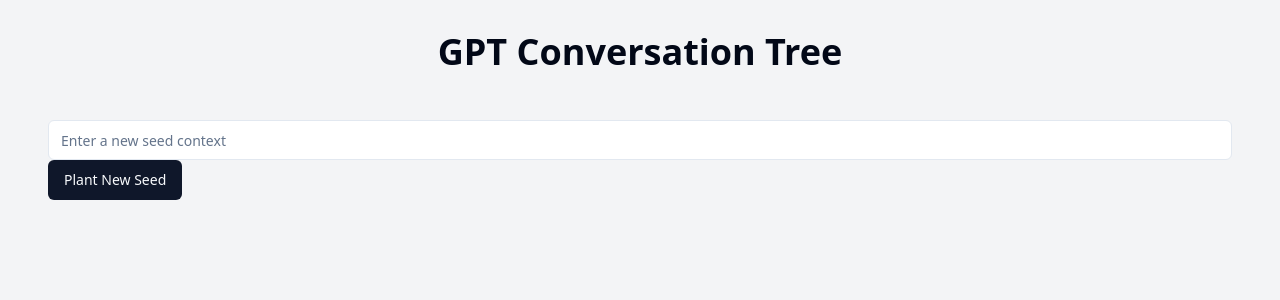
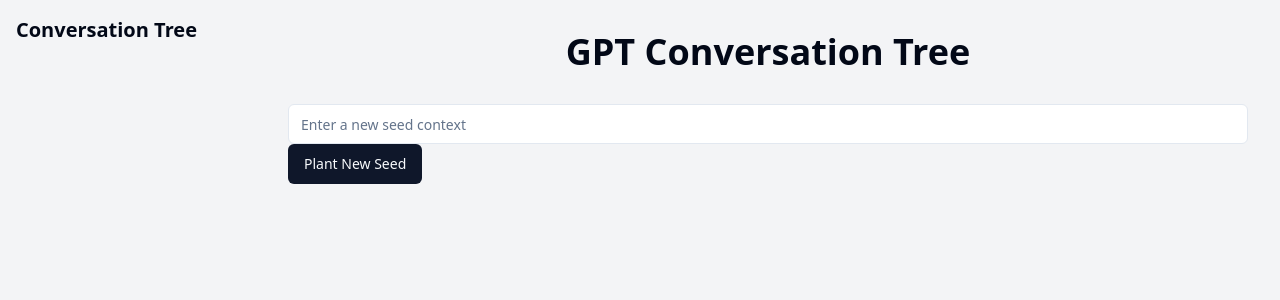
Before and after one commit to rileylemm/tree-of-contexts, a React (Vite) app: page / in a window 1280 px wide. Shown: the top 300 px of the page. Built offline with nearby package versions, Linux system fonts and the light colour scheme.

Commit message:
Add sidebar for tree structure
Implement a sidebar to display the seed, tree structure, and branches in the application.
[skip gpt_engineer]

```diff
--- /dev/null
+++ b/src/components/Sidebar.jsx
@@ -0,0 +1,33 @@
+import React from 'react';
+import { Scroll, GitBranch } from 'lucide-react';
+
+const Sidebar = ({ trees }) => {
+  return (
+    <div className="w-64 bg-gray-100 p-4 h-screen overflow-y-auto">
+      <h2 className="text-xl font-bold mb-4">Conversation Tree</h2>
+      {trees.map((tree) => (
+        <div key={tree.id} className="mb-4">
+          <div className="flex items-center mb-2">
+            <Scroll className="mr-2 h-4 w-4" />
+            <span className="font-medium">{tree.content}</span>
+          </div>
+          {renderBranches(tree.children)}
+        </div>
+      ))}
+    </div>
+  );
+};
+
+const renderBranches = (branches, depth = 1) => {
+  return branches.map((branch) => (
+    <div key={branch.id} className={`ml-${depth * 4}`}>
+      <div className="flex items-center my-1">
+        <GitBranch className="mr-2 h-3 w-3" />
+        <span className="text-sm">{branch.content}</span>
+      </div>
+      {branch.children.length > 0 && renderBranches(branch.children, depth + 1)}
+    </div>
+  ));
+};
+
+export default Sidebar;
--- a/src/components/TreeView.jsx
+++ b/src/components/TreeView.jsx
@@ -3,8 +3,7 @@ import ConversationNode from './ConversationNode';
 import { Button } from "@/components/ui/button";
 import { Input } from "@/components/ui/input";
 
-const TreeView = () => {
-  const [trees, setTrees] = useState([]);
+const TreeView = ({ trees, setTrees }) => {
   const [newSeed, setNewSeed] = useState('');
 
   const addNewSeed = () => {
@@ -34,7 +33,7 @@ const TreeView = () => {
   };
 
   return (
-    <div className="p-4">
+    <div>
       <div className="mb-4">
         <Input
           type="text"
--- a/src/pages/Index.jsx
+++ b/src/pages/Index.jsx
@@ -1,11 +1,17 @@
-import React from 'react';
+import React, { useState } from 'react';
 import TreeView from '../components/TreeView';
+import Sidebar from '../components/Sidebar';
 
 const Index = () => {
+  const [trees, setTrees] = useState([]);
+
   return (
-    <div className="min-h-screen bg-gray-100 p-8">
-      <h1 className="text-4xl font-bold mb-8 text-center">GPT Conversation Tree</h1>
-      <TreeView />
+    <div className="flex min-h-screen bg-gray-100">
+      <Sidebar trees={trees} />
+      <div className="flex-1 p-8">
+        <h1 className="text-4xl font-bold mb-8 text-center">GPT Conversation Tree</h1>
+        <TreeView trees={trees} setTrees={setTrees} />
+      </div>
     </div>
   );
 };
```
